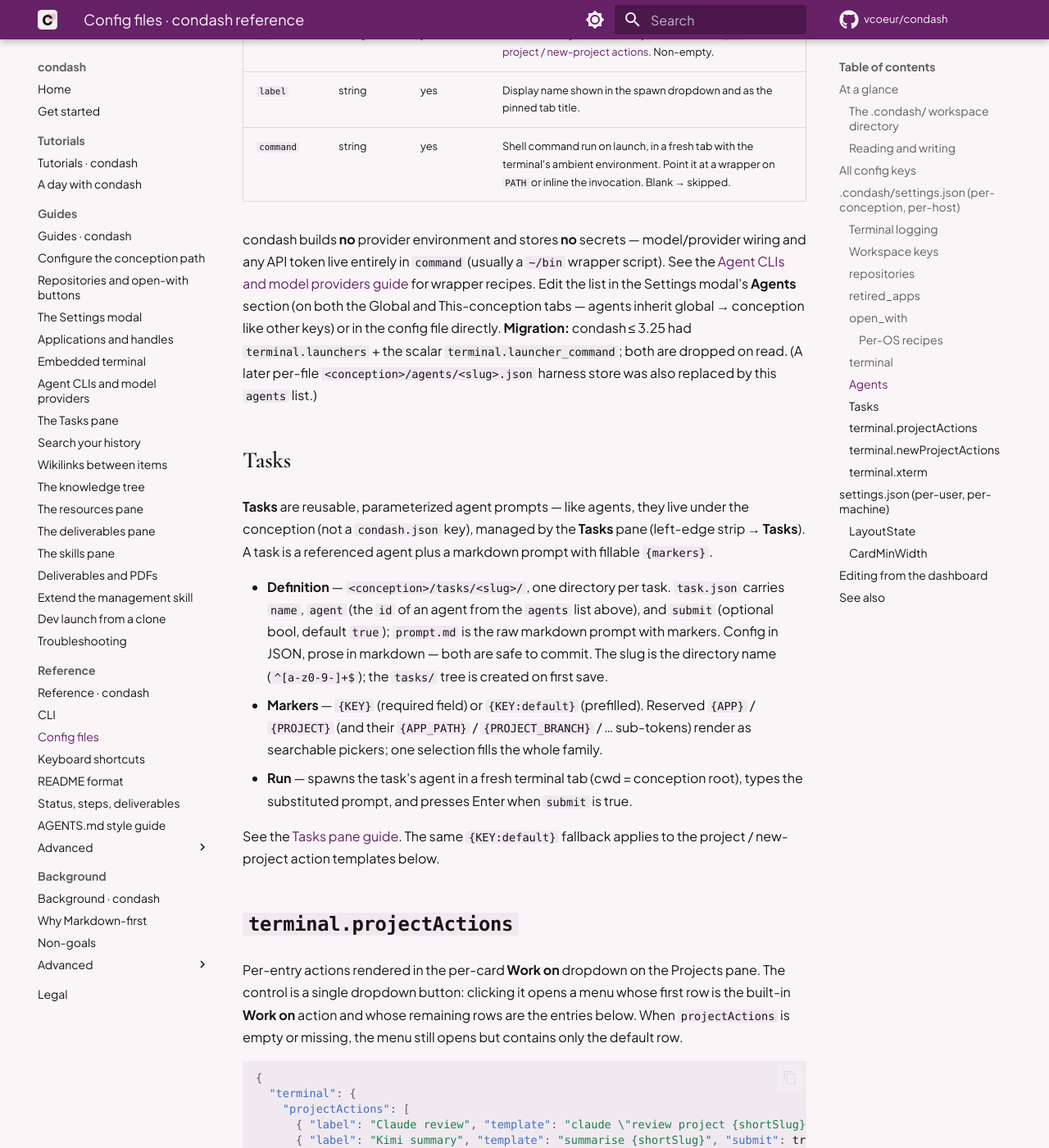
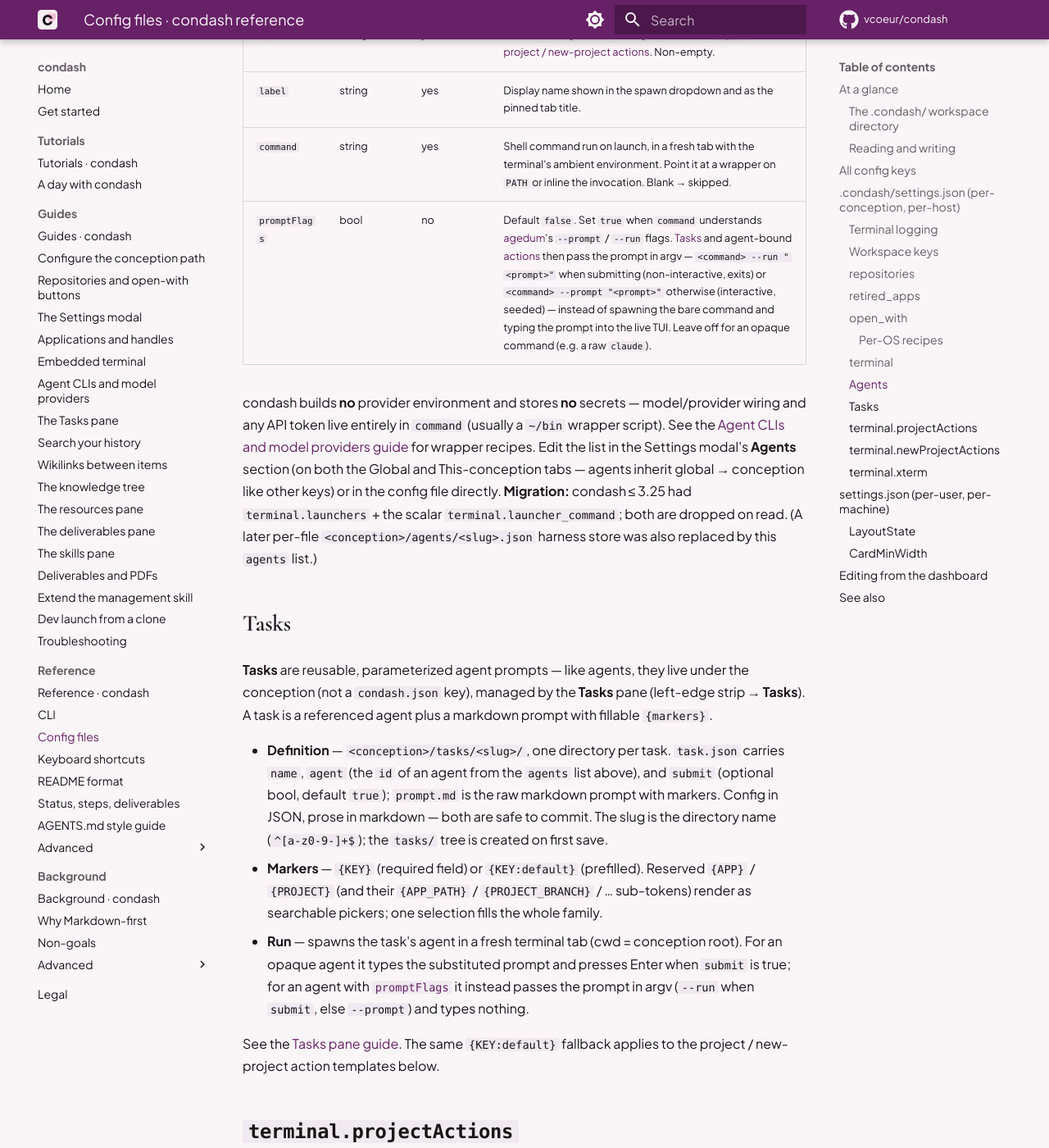
Before and after one commit to vcoeur/condash, an MkDocs documentation site: the page built from docs/reference/config.md, in a window 1280 px wide and 1400 px high, scrolled down 12602 px. Shown: the whole window at 82% size. Built offline with MkDocs 1.6.1 and Material for MkDocs 9.7.7, drawn with Linux system fonts in a browser that asks for light colours; comment, search, counter and statistics services are not loaded.

Commit message:
Document agent promptFlags in user docs
Add the promptFlags row to the config reference Agents table and update the Tasks Run descriptions (config reference + tasks-pane guide) to cover the --run/--prompt argv path. Docs to accompany the promptFlags feature.

```diff
--- a/docs/reference/config.md
+++ b/docs/reference/config.md
@@ -254,6 +254,7 @@ Embedded-terminal preferences. All keys are optional; an empty string means "fal
 | `id`      | string | yes      | Stable identity referenced by [tasks](#tasks) and the `agent` field of [project / new-project actions](#terminalprojectactions). Non-empty.                       |
 | `label`   | string | yes      | Display name shown in the spawn dropdown and as the pinned tab title.                                                                                            |
 | `command` | string | yes      | Shell command run on launch, in a fresh tab with the terminal's ambient environment. Point it at a wrapper on `PATH` or inline the invocation. Blank → skipped.  |
+| `promptFlags` | bool | no | Default `false`. Set `true` when `command` understands [agedum](../guides/agent-clis-and-models.md)'s `--prompt` / `--run` flags. [Tasks](#tasks) and agent-bound [actions](#terminalprojectactions) then pass the prompt in argv — `<command> --run "<prompt>"` when submitting (non-interactive, exits) or `<command> --prompt "<prompt>"` otherwise (interactive, seeded) — instead of spawning the bare command and typing the prompt into the live TUI. Leave off for an opaque command (e.g. a raw `claude`). |
 
 condash builds **no** provider environment and stores **no** secrets — model/provider wiring and any API token live entirely in `command` (usually a `~/bin` wrapper script). See the [Agent CLIs and model providers guide](../guides/agent-clis-and-models.md) for wrapper recipes. Edit the list in the Settings modal's **Agents** section (on both the Global and This-conception tabs — agents inherit global → conception like other keys) or in the config file directly. **Migration:** condash ≤ 3.25 had `terminal.launchers` + the scalar `terminal.launcher_command`; both are dropped on read. (A later per-file `<conception>/agents/<slug>.json` harness store was also replaced by this `agents` list.)
 
@@ -263,7 +264,7 @@ condash builds **no** provider environment and stores **no** secrets — model/p
 
 - **Definition** — `<conception>/tasks/<slug>/`, one directory per task. `task.json` carries `name`, `agent` (the `id` of an agent from the `agents` list above), and `submit` (optional bool, default `true`); `prompt.md` is the raw markdown prompt with markers. Config in JSON, prose in markdown — both are safe to commit. The slug is the directory name (`^[a-z0-9-]+$`); the `tasks/` tree is created on first save.
 - **Markers** — `{KEY}` (required field) or `{KEY:default}` (prefilled). Reserved `{APP}` / `{PROJECT}` (and their `{APP_PATH}` / `{PROJECT_BRANCH}` / … sub-tokens) render as searchable pickers; one selection fills the whole family.
-- **Run** — spawns the task's agent in a fresh terminal tab (cwd = conception root), types the substituted prompt, and presses Enter when `submit` is true.
+- **Run** — spawns the task's agent in a fresh terminal tab (cwd = conception root). For an opaque agent it types the substituted prompt and presses Enter when `submit` is true; for an agent with [`promptFlags`](#agents) it instead passes the prompt in argv (`--run` when `submit`, else `--prompt`) and types nothing.
 
 See the [Tasks pane guide](../guides/tasks-pane.md). The same `{KEY:default}` fallback applies to the project / new-project action templates below.
 
```
Also changed, not shown: docs/guides/tasks-pane.md (+1 -1 lines).
